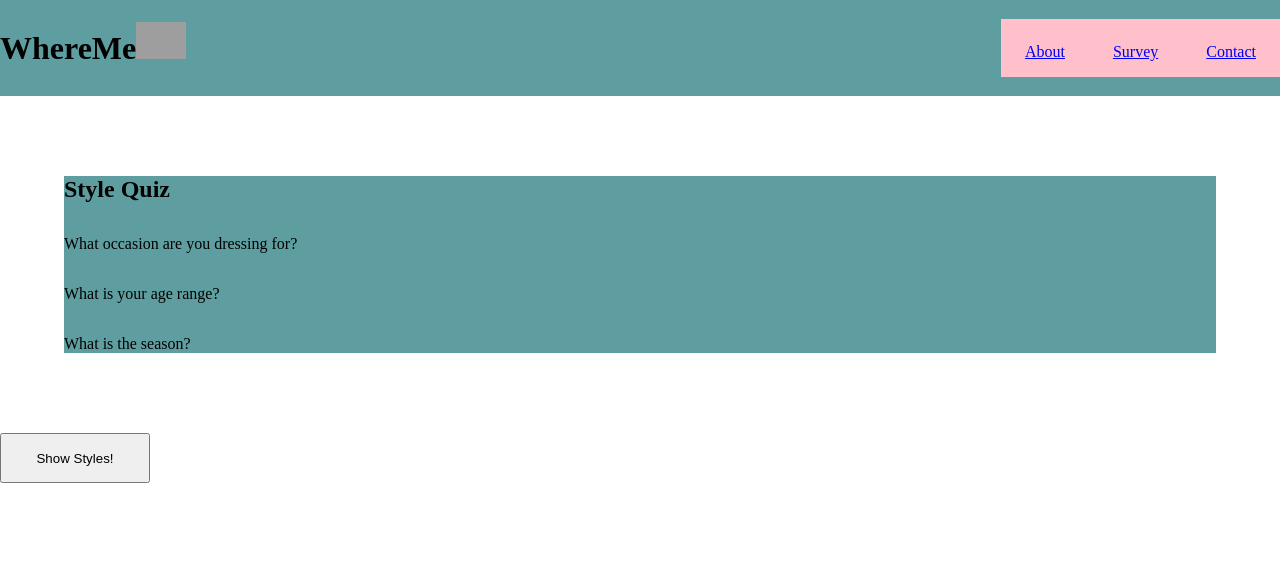
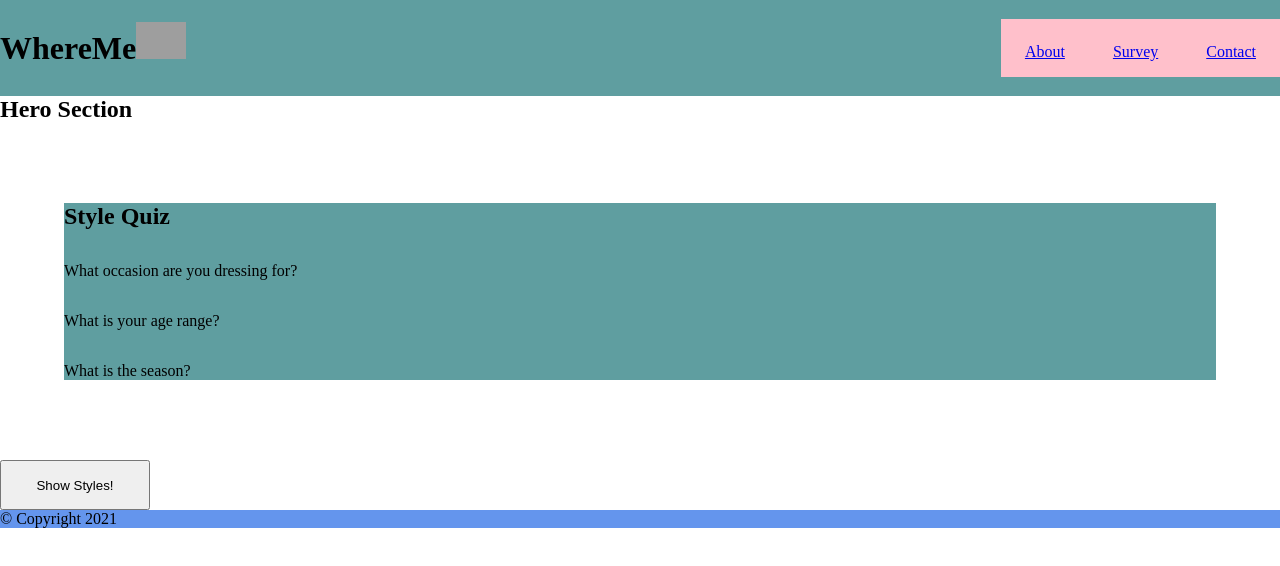
Before and after one commit to mnygit/whereme_project, a React (Create React App) app: page / in a window 1280 px wide. Shown: the top 566 px of the page. Built offline with nearby package versions, Linux system fonts and the light colour scheme; grey boxes are pictures that could not be loaded; a web font is replaced by a local one.

Commit message:
added footer component

```diff
--- a/src/App.js
+++ b/src/App.js
@@ -1,14 +1,18 @@
 import React from 'react';
+import Header from './Header';
+import Hero from './Hero';
 import SurveyForm from './SurveyForm';
-import Header from './Header';
+import Footer from './Footer';
 
 
 
 const App = () => {
 return (
    <div>
-      <Header/>
-      <SurveyForm/>
+      <Header />
+      <Hero />
+      <SurveyForm />
+      <Footer />
     </div>
   )
  }
--- a/src/Footer.js
+++ b/src/Footer.js
@@ -0,0 +1,12 @@
+import React from 'react';
+import './index.css';
+
+
+const Footer = () => {
+    return (
+        <footer>&copy; Copyright 2021</footer>
+
+    )
+}
+
+export default Footer;
--- a/src/index.css
+++ b/src/index.css
@@ -52,7 +52,9 @@
     }
 }
 
-
+footer {
+    background-color: cornflowerblue;
+}
 
 
    /* .font-link {
```
